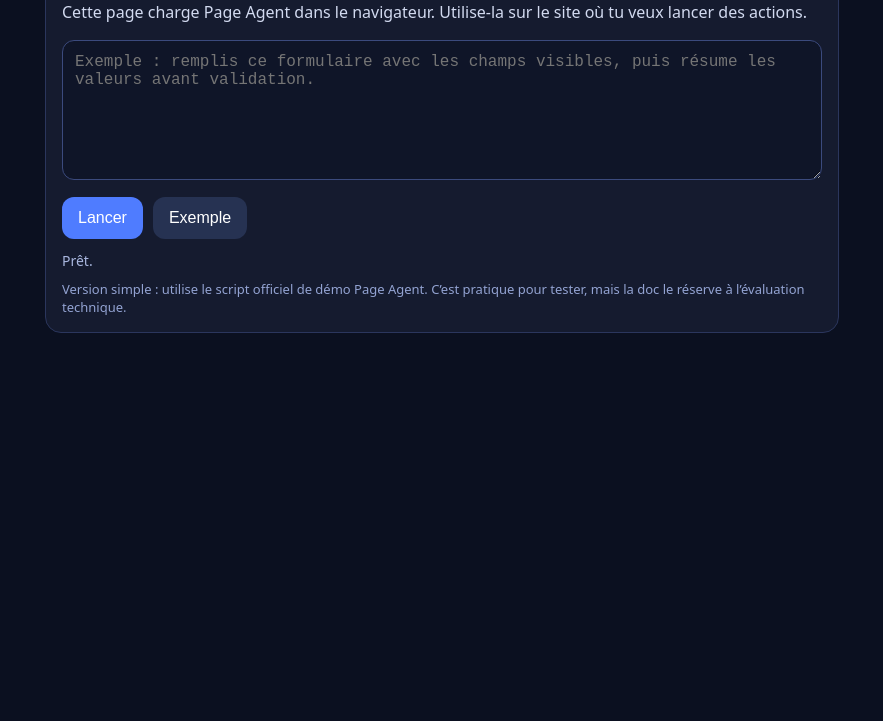
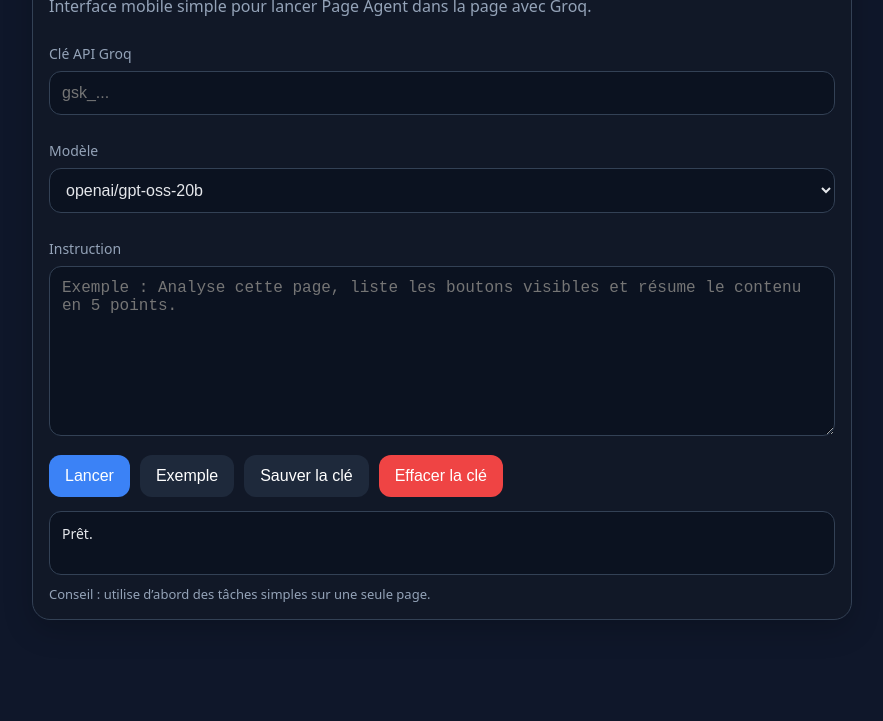
Before and after one commit to dbrckk/page-agent-mobile, a plain HTML site: page index.html in a window 1280 px wide. Shown: the part 79-800 px from the top of the page, without its empty margins (198-1081 px from the left). Drawn offline with Linux system fonts and the light colour scheme.

Commit message:
Update index.html

```diff
--- a/index.html
+++ b/index.html
@@ -1,51 +1,90 @@
-
 <!doctype html>
 <html lang="fr">
 <head>
   <meta charset="utf-8" />
   <meta name="viewport" content="width=device-width,initial-scale=1" />
-  <title>Page Agent Mobile</title>
+  <title>Page Agent + Groq</title>
   <style>
+    :root {
+      --bg: #0f172a;
+      --card: #111827;
+      --line: #334155;
+      --text: #e5e7eb;
+      --muted: #94a3b8;
+      --primary: #3b82f6;
+      --primary-2: #2563eb;
+      --danger: #ef4444;
+    }
+
+    * { box-sizing: border-box; }
+
     body {
-      font-family: system-ui, sans-serif;
       margin: 0;
       padding: 16px;
-      background: #0b1020;
-      color: #f5f7fb;
+      background: var(--bg);
+      color: var(--text);
+      font-family: system-ui, -apple-system, BlinkMacSystemFont, "Segoe UI", sans-serif;
     }
+
+    .wrap {
+      max-width: 820px;
+      margin: 0 auto;
+    }
+
     .card {
-      max-width: 760px;
-      margin: 0 auto;
-      background: #151b2f;
-      border: 1px solid #2b365d;
-      border-radius: 16px;
+      background: var(--card);
+      border: 1px solid var(--line);
+      border-radius: 18px;
       padding: 16px;
+      box-shadow: 0 10px 30px rgba(0,0,0,.2);
     }
+
     h1 {
+      margin: 0 0 10px;
       font-size: 22px;
-      margin-top: 0;
     }
+
     p {
+      color: var(--muted);
       line-height: 1.5;
-      color: #d2daf0;
+      margin: 0 0 12px;
     }
-    textarea {
+
+    label {
+      display: block;
+      font-size: 14px;
+      margin: 14px 0 8px;
+      color: var(--muted);
+    }
+
+    input, select, textarea {
       width: 100%;
-      min-height: 140px;
+      border: 1px solid var(--line);
+      background: #0b1220;
+      color: var(--text);
       border-radius: 12px;
-      border: 1px solid #3b4a7d;
-      background: #0f1528;
-      color: #fff;
       padding: 12px;
-      box-sizing: border-box;
       font-size: 16px;
     }
+
+    textarea {
+      min-height: 170px;
+      resize: vertical;
+    }
+
     .row {
+      display: grid;
+      grid-template-columns: 1fr;
+      gap: 12px;
+    }
+
+    .buttons {
       display: flex;
       gap: 10px;
-      margin-top: 12px;
       flex-wrap: wrap;
+      margin-top: 14px;
     }
+
     button {
       border: 0;
       border-radius: 12px;
@@ -53,80 +92,160 @@
       font-size: 16px;
       cursor: pointer;
     }
+
     .primary {
-      background: #4f7cff;
+      background: var(--primary);
       color: white;
     }
+
+    .primary:hover {
+      background: var(--primary-2);
+    }
+
     .secondary {
-      background: #263252;
+      background: #1e293b;
       color: white;
     }
+
+    .danger {
+      background: var(--danger);
+      color: white;
+    }
+
     #status {
-      margin-top: 12px;
+      margin-top: 14px;
+      padding: 12px;
+      border-radius: 12px;
+      border: 1px solid var(--line);
+      background: #0b1220;
+      white-space: pre-wrap;
       font-size: 14px;
-      color: #a9b7df;
-      white-space: pre-wrap;
+      color: var(--text);
+      min-height: 64px;
     }
-    .hint {
+
+    .small {
       font-size: 13px;
-      color: #93a3d2;
+      color: var(--muted);
       margin-top: 10px;
     }
   </style>
 </head>
 <body>
+  <div class="wrap">
     <div class="card">
-    <h1>Page Agent sur smartphone</h1>
+      <h1>Page Agent + Groq</h1>
       <p>
-      Cette page charge Page Agent dans le navigateur. Utilise-la sur le site où tu veux lancer des actions.
+        Interface mobile simple pour lancer Page Agent dans la page avec Groq.
       </p>
 
-    <textarea id="task" placeholder="Exemple : remplis ce formulaire avec les champs visibles, puis résume les valeurs avant validation."></textarea>
+      <div class="row">
+        <div>
+          <label for="apiKey">Clé API Groq</label>
+          <input id="apiKey" type="text" placeholder="gsk_..." />
+        </div>
 
-    <div class="row">
+        <div>
+          <label for="model">Modèle</label>
+          <select id="model">
+            <option value="openai/gpt-oss-20b" selected>openai/gpt-oss-20b</option>
+            <option value="openai/gpt-oss-120b">openai/gpt-oss-120b</option>
+            <option value="llama-3.1-8b-instant">llama-3.1-8b-instant</option>
+            <option value="llama-3.3-70b-versatile">llama-3.3-70b-versatile</option>
+          </select>
+        </div>
+
+        <div>
+          <label for="task">Instruction</label>
+          <textarea id="task" placeholder="Exemple : Analyse cette page, liste les boutons visibles et résume le contenu en 5 points."></textarea>
+        </div>
+      </div>
+
+      <div class="buttons">
         <button class="primary" id="runBtn">Lancer</button>
         <button class="secondary" id="demoBtn">Exemple</button>
+        <button class="secondary" id="saveBtn">Sauver la clé</button>
+        <button class="danger" id="clearBtn">Effacer la clé</button>
       </div>
 
       <div id="status">Prêt.</div>
-    <div class="hint">
-      Version simple : utilise le script officiel de démo Page Agent. C’est pratique pour tester, mais la doc le réserve à l’évaluation technique.
+
+      <div class="small">
+        Conseil : utilise d’abord des tâches simples sur une seule page.
+      </div>
     </div>
   </div>
 
-  <!-- Script de démo officiel Page Agent -->
-  <script src="https://cdn.jsdelivr.net/npm/page-agent@1.5.7/dist/iife/page-agent.demo.js" crossorigin="true"></script>
+  <script type="module">
+    import { PageAgent } from "https://esm.sh/page-agent@1.5.7";
 
-  <script>
-    const statusEl = document.getElementById("status");
+    const apiKeyEl = document.getElementById("apiKey");
+    const modelEl = document.getElementById("model");
     const taskEl = document.getElementById("task");
     const runBtn = document.getElementById("runBtn");
     const demoBtn = document.getElementById("demoBtn");
+    const saveBtn = document.getElementById("saveBtn");
+    const clearBtn = document.getElementById("clearBtn");
+    const statusEl = document.getElementById("status");
+
+    const STORAGE_KEY = "groq_api_key_page_agent";
+
+    const savedKey = localStorage.getItem(STORAGE_KEY);
+    if (savedKey) apiKeyEl.value = savedKey;
 
     demoBtn.addEventListener("click", () => {
-      taskEl.value = "Analyse la page actuelle, identifie les boutons et champs importants, puis explique-moi ce que tu peux faire ici en 5 points.";
+      taskEl.value = "Analyse cette page, liste les champs et boutons importants, puis explique en 5 points ce que tu peux faire ici.";
+    });
+
+    saveBtn.addEventListener("click", () => {
+      localStorage.setItem(STORAGE_KEY, apiKeyEl.value.trim());
+      statusEl.textContent = "Clé sauvegardée dans le navigateur.";
+    });
+
+    clearBtn.addEventListener("click", () => {
+      localStorage.removeItem(STORAGE_KEY);
+      apiKeyEl.value = "";
+      statusEl.textContent = "Clé supprimée du navigateur.";
     });
 
     runBtn.addEventListener("click", async () => {
+      const apiKey = apiKeyEl.value.trim();
+      const model = modelEl.value;
       const task = taskEl.value.trim();
-      if (!task) {
-        statusEl.textContent = "Écris d'abord une instruction.";
+
+      if (!apiKey) {
+        statusEl.textContent = "Ajoute ta clé Groq.";
         return;
       }
 
+      if (!task) {
+        statusEl.textContent = "Écris une instruction.";
+        return;
+      }
+
+      runBtn.disabled = true;
+      statusEl.textContent = "Initialisation...";
+
       try {
-        statusEl.textContent = "Initialisation de Page Agent...";
-        const agent = new window.PageAgent();
+        const agent = new PageAgent({
+          model,
+          baseURL: "https://api.groq.com/openai/v1",
+          apiKey,
+          language: "fr-FR",
+        });
 
         statusEl.textContent = "Exécution en cours...";
         const result = await agent.execute(task);
 
-        statusEl.textContent =
-          typeof result === "string"
-            ? result
-            : JSON.stringify(result, null, 2);
+        if (typeof result === "string") {
+          statusEl.textContent = result;
+        } else {
+          statusEl.textContent = JSON.stringify(result, null, 2);
+        }
       } catch (err) {
         statusEl.textContent = "Erreur : " + (err?.message || String(err));
+      } finally {
+        runBtn.disabled = false;
       }
     });
   </script>
```
Lines whose indentation alone changed are shown as unchanged.
